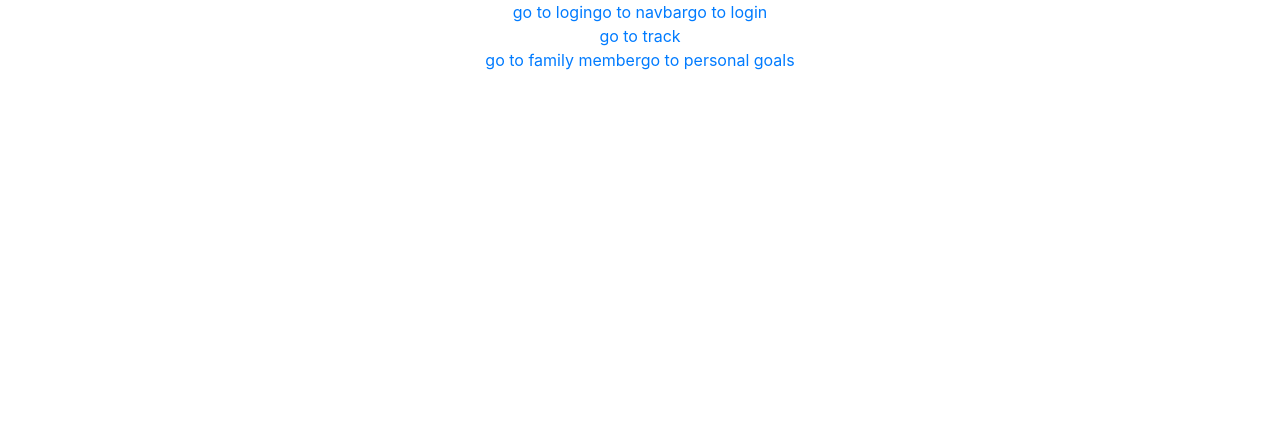
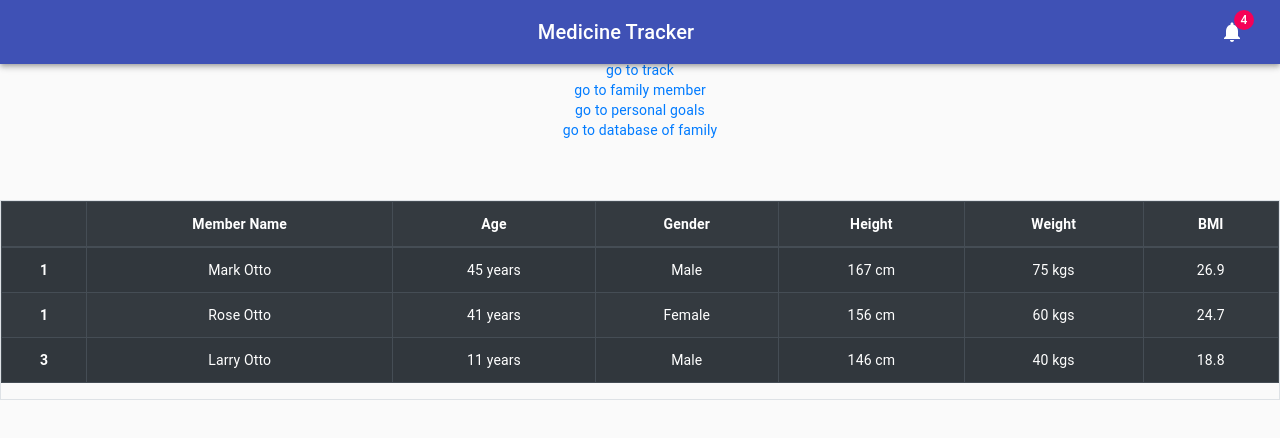
Before and after one commit to HongKong19/team-7, a React (Create React App) app: page /database in a window 1280 px wide. Shown: the top 438 px of the page. Built offline with nearby package versions, Linux system fonts and the light colour scheme.

Commit message:
Database

```diff
--- a/src/App.js
+++ b/src/App.js
@@ -6,17 +6,19 @@ import Dashboard from './Dashboard';
 import Tracker from './components/Tracker'
 import PersonalGoals from "./PersonalGoals";
 import FamilyMember from './components/FamilyMember';
+import Database from './components/Database';
 
 function App() {
   return (
     <div className="App">
     <BrowserRouter>
-      <Link to={'/login'}>go to login</Link>
-      <Link to={'/dashboard'}>go to navbar</Link>
+      <Link to={'/login'}>go to login</Link><br></br>
+      <Link to={'/dashboard'}>go to navbar</Link><br></br>
       <Link to={'/contact'}>go to login</Link> <br></br>
       <Link to={'/tracker'}>go to track</Link> <br></br>
-      <Link to={'/familyMember'}>go to family member</Link>
-      <Link to={"/personal_goals"}>go to personal goals </Link>
+      <Link to={'/familyMember'}>go to family member</Link><br></br>
+      <Link to={"/personal_goals"}>go to personal goals </Link><br></br>
+      <Link to={"/database"}>go to database of family </Link><br></br>
 
       <Switch>
         <Route path='/login' component={Copyright}/>
@@ -26,6 +28,7 @@ function App() {
         <Route path='/tracker' component={Tracker}/>
         <Route path='/familyMember' component={FamilyMember}/>
         <Route path="/personal_goals" component={PersonalGoals} />
+        <Route path="/database" component={Database} />
       </Switch>
 
     </BrowserRouter>
--- /dev/null
+++ b/src/components/Database.js
@@ -0,0 +1,205 @@
+import React from 'react';
+import { Table } from 'reactstrap';
+import PropTypes from 'prop-types';
+import 'bootstrap/dist/css/bootstrap.min.css';
+import AppBar from '@material-ui/core/AppBar';
+import { makeStyles } from '@material-ui/core/styles';
+import CssBaseline from '@material-ui/core/CssBaseline';
+import Toolbar from '@material-ui/core/Toolbar';
+import Typography from '@material-ui/core/Typography';
+import IconButton from '@material-ui/core/IconButton';
+import Badge from '@material-ui/core/Badge';
+
+import MenuIcon from '@material-ui/icons/Menu';
+import NotificationsIcon from '@material-ui/icons/Notifications';
+import clsx from 'clsx';
+
+
+const drawerWidth = 240;
+
+const useStyles = makeStyles(theme => ({
+  root: {
+    display: 'flex',
+  },
+  toolbar: {
+    paddingRight: 24, // keep right padding when drawer closed
+  },
+  toolbarIcon: {
+    display: 'flex',
+    alignItems: 'center',
+    justifyContent: 'flex-end',
+    padding: '0 8px',
+    ...theme.mixins.toolbar,
+  },
+  appBar: {
+    zIndex: theme.zIndex.drawer + 1,
+    transition: theme.transitions.create(['width', 'margin'], {
+      easing: theme.transitions.easing.sharp,
+      duration: theme.transitions.duration.leavingScreen,
+    }),
+  },
+  appBarShift: {
+    marginLeft: drawerWidth,
+    width: `calc(100%)`,
+    transition: theme.transitions.create(['width', 'margin'], {
+      easing: theme.transitions.easing.sharp,
+      duration: theme.transitions.duration.enteringScreen,
+    }),
+  },
+  menuButton: {
+    marginRight: 36,
+  },
+  menuButtonHidden: {
+    display: 'none',
+  },
+  title: {
+    flexGrow: 1,
+  },
+  drawerPaper: {
+    position: 'relative',
+    whiteSpace: 'nowrap',
+    width: drawerWidth,
+    transition: theme.transitions.create('width', {
+      easing: theme.transitions.easing.sharp,
+      duration: theme.transitions.duration.enteringScreen,
+    }),
+  },
+  drawerPaperClose: {
+    overflowX: 'hidden',
+    transition: theme.transitions.create('width', {
+      easing: theme.transitions.easing.sharp,
+      duration: theme.transitions.duration.leavingScreen,
+    }),
+    width: theme.spacing(7),
+    [theme.breakpoints.up('sm')]: {
+      width: theme.spacing(9),
+    },
+  },
+  appBarSpacer: theme.mixins.toolbar,
+  content: {
+    flexGrow: 1,
+    height: '100vh',
+    overflow: 'auto',
+  },
+  container: {
+    paddingTop: theme.spacing(4),
+    paddingBottom: theme.spacing(4),
+  },
+  paper: {
+    padding: theme.spacing(2),
+    display: 'flex',
+    overflow: 'auto',
+    flexDirection: 'column',
+  },
+  fixedHeight: {
+    height: 240,
+  },
+}));
+
+
+Table.propTypes = {
+    // Pass in a Component to override default element
+    tag: PropTypes.oneOfType([PropTypes.func, PropTypes.string]),
+    size: PropTypes.string,
+    bordered: PropTypes.bool,
+    borderless: PropTypes.bool,
+    striped: PropTypes.bool,
+    dark: PropTypes.bool,
+    hover: PropTypes.bool,
+    responsive: PropTypes.bool,
+    // Custom ref handler that will be assigned to the "ref" of the inner <table> element
+    innerRef: PropTypes.oneOfType([
+      PropTypes.func,
+      PropTypes.string,
+      PropTypes.object
+    ])
+    };
+
+const Example = (props) => {
+  const classes = useStyles();
+  const [open, setOpen] = React.useState(true);
+  const handleDrawerOpen = () => {
+    setOpen(true);
+  };
+
+
+  return (
+      <div>
+        <CssBaseline />
+      <AppBar position="absolute" className={clsx(classes.appBar, open && classes.appBarShift)}>
+        <Toolbar className={classes.toolbar}>
+          <IconButton
+            edge="start"
+            color="inherit"
+            aria-label="open drawer"
+            onClick={handleDrawerOpen}
+            className={clsx(classes.menuButton, open && classes.menuButtonHidden)}
+          >
+            <MenuIcon />
+          </IconButton>
+          <Typography component="h1" variant="h6" color="inherit" noWrap className={classes.title}>
+            Medicine Tracker
+          </Typography>
+          <IconButton color="inherit">
+            <Badge badgeContent={4} color="secondary">
+              <NotificationsIcon />
+            </Badge>
+          </IconButton>
+        </Toolbar>
+      </AppBar>
+    <br></br>
+    <br></br>
+    <br></br>
+    <Table striped bordered hover>
+    <Table dark>
+      <thead>
+        <tr>
+          <th> </th>
+          <th>Member Name</th>
+          <th>Age</th>
+          <th>Gender</th>
+          <th>Height</th>
+          <th>Weight</th>
+          <th>BMI</th>
+        </tr>
+      </thead>
+      <tbody>
+        <tr>
+          <th scope="row">1</th>
+          <td>Mark Otto</td>
+          <td>45 years</td>
+          <td>Male</td>
+          <td>167 cm</td>
+          <td>75 kgs</td>
+          <td>26.9</td>
+        </tr>
+        <tr>
+        <th scope="row">1</th>
+          <td>Rose Otto</td>
+          <td>41 years</td>
+          <td>Female</td>
+          <td>156 cm</td>
+          <td>60 kgs</td>
+          <td>24.7</td>
+        </tr>
+        <tr>
+          <th scope="row">3</th>
+          <td>Larry Otto</td>
+          <td>11 years</td>
+          <td>Male</td>
+          <td>146 cm</td>
+          <td>40 kgs</td>
+          <td>18.8</td>
+        </tr>
+      </tbody>
+
+    </Table>
+    </Table>
+    </div>
+  );
+
+
+
+}
+
+export default Example;
```
Also changed, not shown: 1 other file (tests, documents, lock files or other folders).
